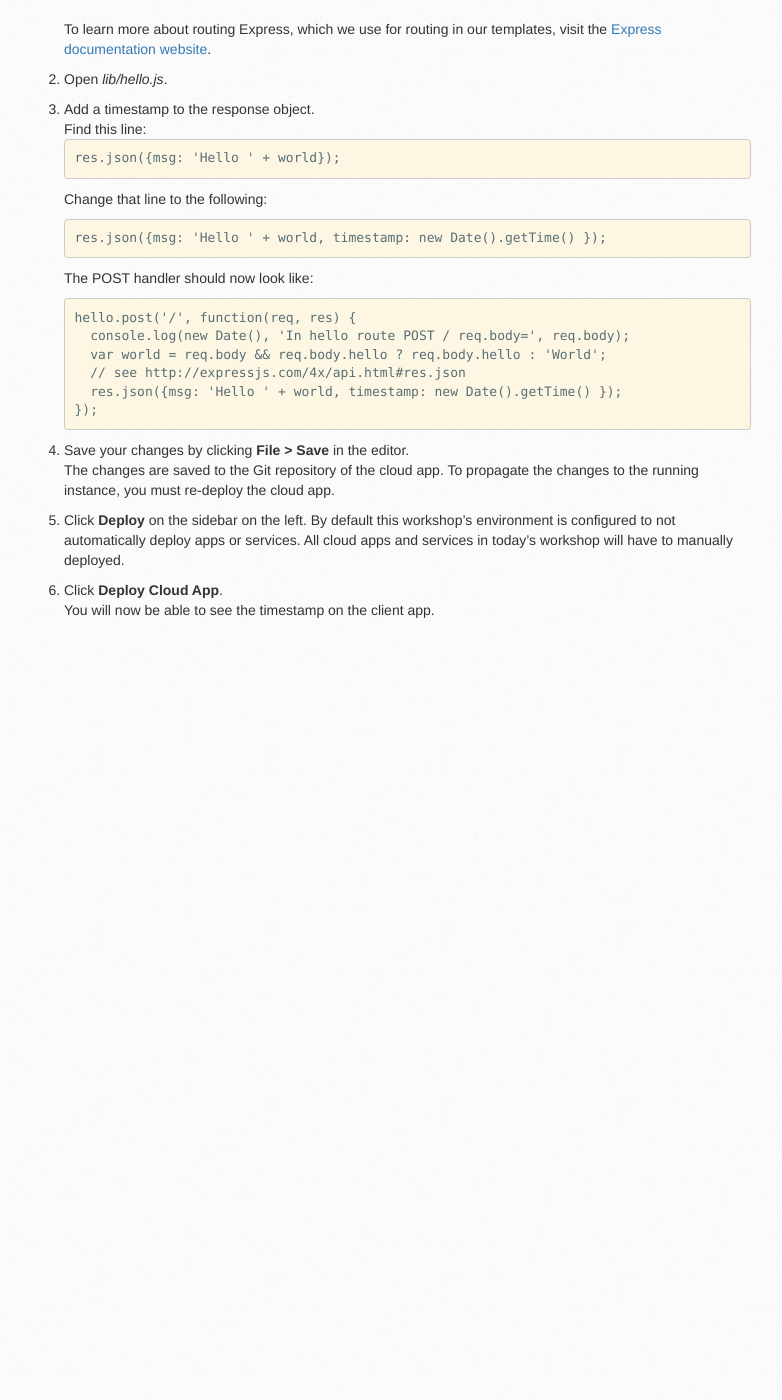
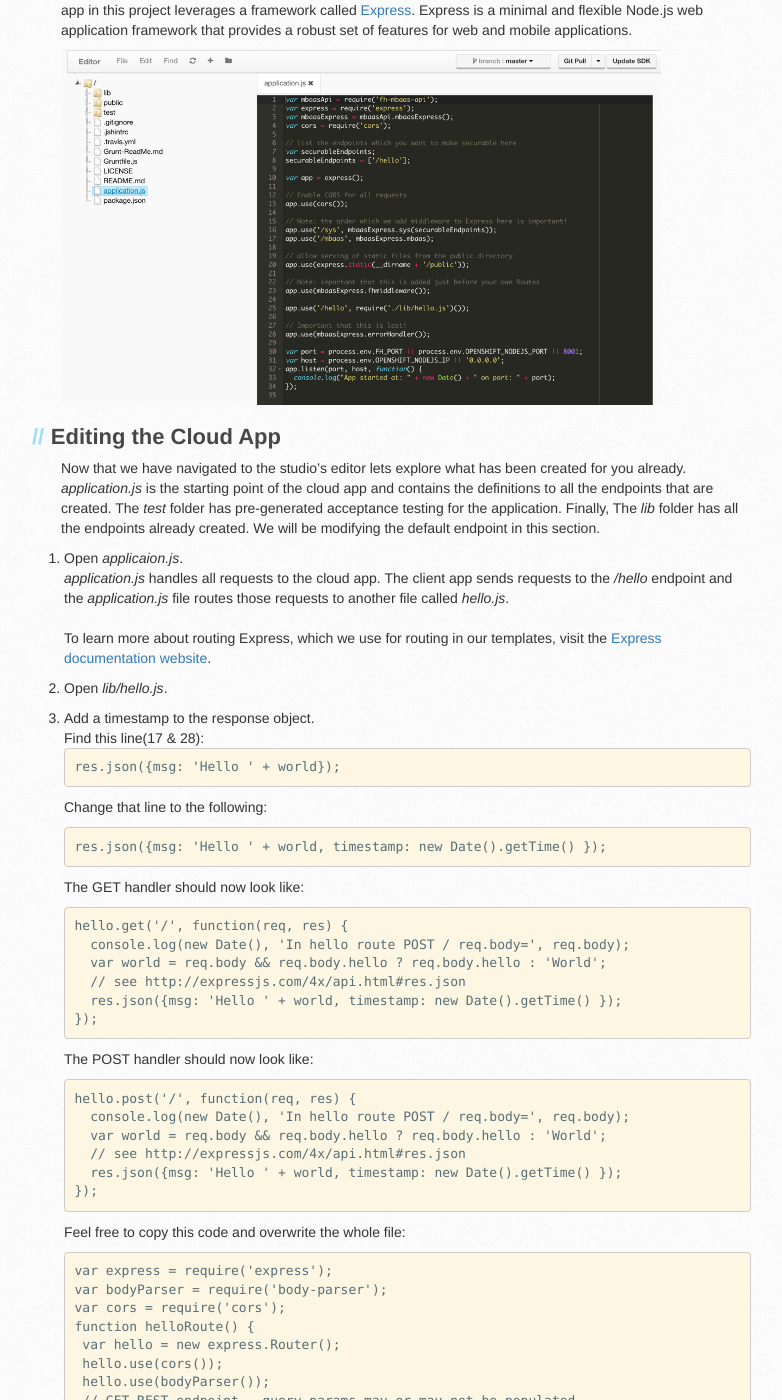
Before and after one commit to RedHatGov/rhmap-workshops, a Jekyll site: the page built from docs/www/4.2/default/a-tour-of-the-webconsole-cloud-app.md, in a window 1280 px wide and 1400 px high, scrolled down 1239 px. Shown: the whole window, without its empty margins (109-891 px from the left). Built offline with Jekyll 4.4.1, drawn with Linux system fonts in a browser that asks for light colours; some web fonts are replaced; before the commit the page ends 1869 px from its top, so only the background shows below that; some of the changed text lies outside the part shown.

Commit message:
more text and formatting

````diff
--- a/docs/www/4.2/default/a-tour-of-the-webconsole-cloud-app.md
+++ b/docs/www/4.2/default/a-tour-of-the-webconsole-cloud-app.md
@@ -8,9 +8,14 @@ categories: [lab, intro, welcome, developers, ops]
 
 ## Modifying a Cloud App & Node.JS
 
-In this lab we will modify the cloud app.  Cloud app's are written in Node.JS, which is a open-source, cross-platform JavaScript runtime environment.  Node.js uses a non-blocking I/O model that makes it lightweight and efficient, which is why it's ideal for microservices and mobile services. [NPM (Node Package Manager)](https://www.npmjs.com/) is Node.JS's open-source library.  It's one of the worlds largest open source communities.
+In this lab we will modify the cloud app.  Cloud app's are written in Node.JS, which is a open-source, cross-platform JavaScript runtime environment.  It was built from the ground up to be a server-side JavaScript engine with V8(Chrome engine).  Node.js uses a non-blocking, event driven I/O model that makes it lightweight and efficient, which is why it's ideal for microservices and mobile architecture. Event-driven models make it much easier for developers to write code that runs efficiently, without having to use complex threading models.
+<img src="{{ site.baseurl }}/www/4.2/default/screenshots/threading_node.png" width="600"/><br/>
+*Node.js event loop*
 
-## Exploring the in browser editor.
+Additionally [NPM (Node Package Manager)](https://www.npmjs.com/) is Node.JS's open-source library.  It's one of the worlds largest open source communities.  NPM has over 350,000 packages and is rapidly growing.
+
+## Exploring the Studio's Editor.
+For the section of the lab we will be using the studio's editor to modify the cloud app.  RHMAP provides the ability for developers to use both the browser or whatever tools they are comfortable with on their local environment.  In a later lab, we will modify code locally.
 
 1. Navigate to the **Projects** area.
 
@@ -18,13 +23,14 @@ In this lab we will modify the cloud app.  Cloud app's are written in Node.JS, w
 
 3. Open the *Cloud App*.
 
-4. Click **Editor** on the sidebar on the left.
-<br />This area lets you edit the source code of any file in the Git repository of the cloud app. The cloud app in this project is a Node.js web application framework called Express.
+4. Click **Editor** on the left sidebar.
+
+This area lets you edit the source code of any file in the Git repository of the cloud app. The templated cloud app in this project leverages a framework called [Express](http://expressjs.com/).  Express is a minimal and flexible Node.js web application framework that provides a robust set of features for web and mobile applications.
 
 <img src="{{ site.baseurl }}/www/4.2/default/screenshots/rhmap-editor.png" width="600"/><br/>
 
 ## Editing the Cloud App
-In this section, we are going to add a timestamp to the cloud responses that the client app is receiving.
+Now that we have navigated to the studio's editor lets explore what has been created for you already.  *application.js* is the starting point of the cloud app and contains the definitions to all the endpoints that are created.  The *test* folder has pre-generated acceptance testing for the application.  Finally, The *lib* folder has all the endpoints already created.  We will be modifying the default endpoint in this section.
 
 1. Open *applicaion.js*.<br />
 *application.js* handles all requests to the cloud app. The client app sends requests to the */hello* endpoint and the *application.js* file routes those requests to another file called *hello.js*.<br /><br />
@@ -33,13 +39,22 @@ To learn more about routing Express, which we use for routing in our templates,
 2. Open *lib/hello.js*.
 
 3. Add a timestamp to the response object. <br/>
-Find this line:
+Find this line(17 & 28):
 ```
 res.json({msg: 'Hello ' + world});
 ```
 Change that line to the following:
 ```
 res.json({msg: 'Hello ' + world, timestamp: new Date().getTime() });
+```
+The GET handler should now look like:
+```
+hello.get('/', function(req, res) {
+  console.log(new Date(), 'In hello route POST / req.body=', req.body);
+  var world = req.body && req.body.hello ? req.body.hello : 'World';
+  // see http://expressjs.com/4x/api.html#res.json
+  res.json({msg: 'Hello ' + world, timestamp: new Date().getTime() });
+});
 ```
 The POST handler should now look like:
 ```
@@ -50,11 +65,44 @@ hello.post('/', function(req, res) {
   res.json({msg: 'Hello ' + world, timestamp: new Date().getTime() });
 });
 ```
+Feel free to copy this code and overwrite the whole file:
+```
+var express = require('express');
+var bodyParser = require('body-parser');
+var cors = require('cors');
+function helloRoute() {
+    var hello = new express.Router();
+    hello.use(cors());
+    hello.use(bodyParser());
+    // GET REST endpoint - query params may or may not be populated
+    hello.get('/', function(req, res) {
+        console.log(new Date(), 'In hello route GET / req.query=', req.query);
+        var world = req.query && req.query.hello ? req.query.hello : 'World';
 
+        // see http://expressjs.com/4x/api.html#res.json
+        res.json({msg: 'Hello ' + world, timestamp: new Date().getTime() });
+    });
+    // POST REST endpoint - note we use 'body-parser' middleware above to parse the request body in this route.
+    // This can also be added in application.js
+    // See: https://github.com/senchalabs/connect#middleware for a list of Express 4 middleware
+    hello.post('/', function(req, res) {
+        console.log(new Date(), 'In hello route POST / req.body=', req.body);
+        var world = req.body && req.body.hello ? req.body.hello : 'World';
+
+        // see http://expressjs.com/4x/api.html#res.json
+        res.json({msg: 'Hello ' + world, timestamp: new Date().getTime() });
+    });
+    return hello;
+}
+module.exports = helloRoute;
+```
 4. Save your changes by clicking **File > Save** in the editor. <br />
 The changes are saved to the Git repository of the cloud app. To propagate the changes to the running instance, you must re-deploy the cloud app.
 
-5. Click **Deploy** on the sidebar on the left.  By default this workshop's environment is configured to not automatically deploy apps or services.  All cloud apps and services in today's workshop will have to manually deployed.
+5. Click **Deploy** on the sidebar on the left.
 
 6. Click **Deploy Cloud App**. <br />
 You will now be able to see the timestamp on the client app.
+
+## Summary
+With simple templated routes a developer can rapidly develop end points for mobile apps.  In a later lab we will develop a mBaaS service that interfaces with preexisting infrastructure.  As you begin developing these reusable pieces it will become faster and faster to create and deploy apps.
````
Also changed, not shown: docs/www/4.2/default/LABS-MASTERLIST.md (+4 -1 lines), docs/www/4.2/default/a-tour-of-the-webconsole-xamarin.md (+24 -19 lines), docs/www/4.2/default/lab-working-with-scm.md (+65 -70 lines), docs/www/4.2/default/nodejs_weather_module.md (added, +42 -0 lines), docs/www/4.2/default/workshop-introduction.md (+2 -1 lines), docs/www/4.2/default/screenshots/rhmap-allprojects.PNG (added), docs/www/4.2/default/screenshots/rhmap-build-progress.PNG (added), docs/www/4.2/default/screenshots/rhmap-not-deployed.PNG (added), docs/www/4.2/default/screenshots/rhmap-service-deployed.PNG (added), docs/www/4.2/default/screenshots/threading_node.png (added).
